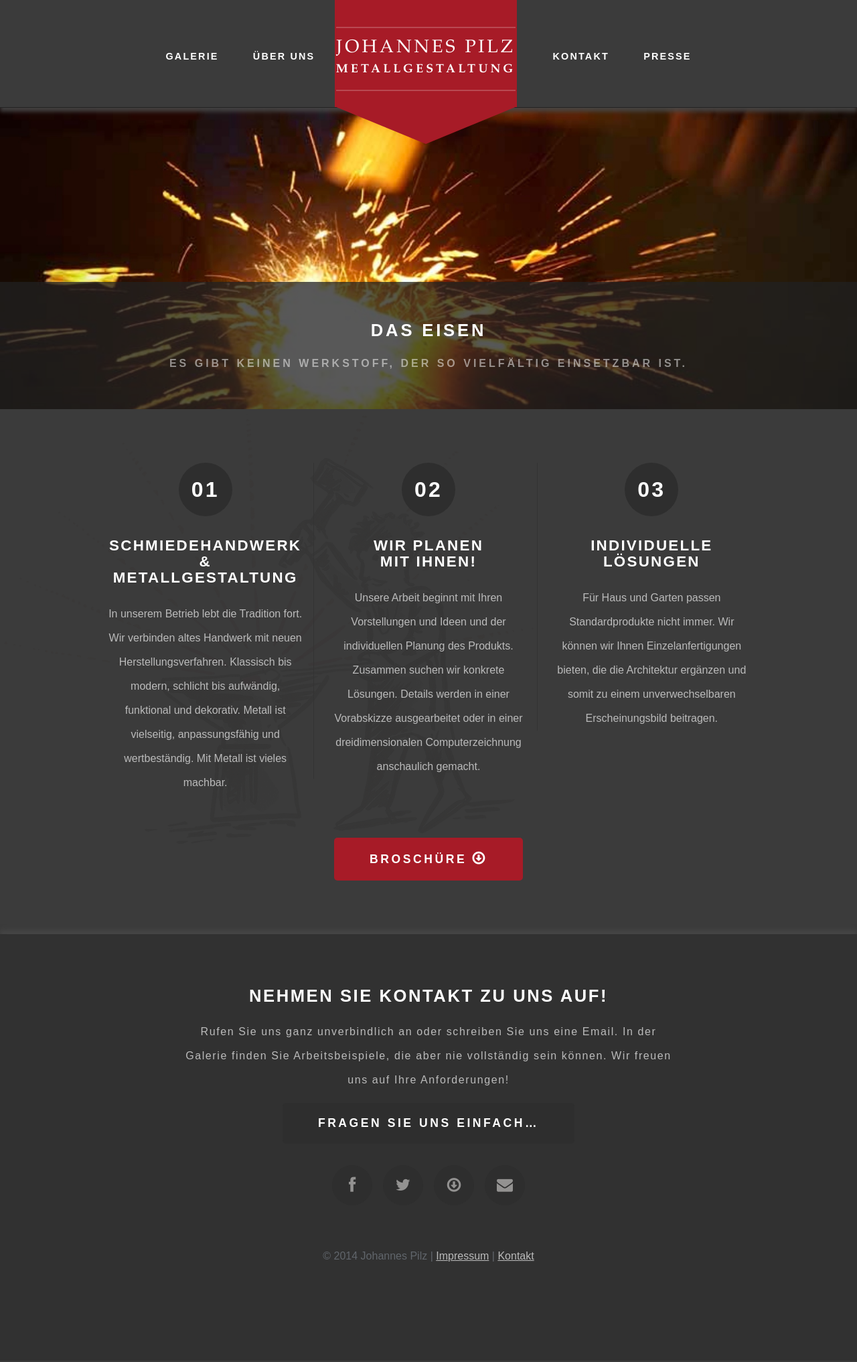
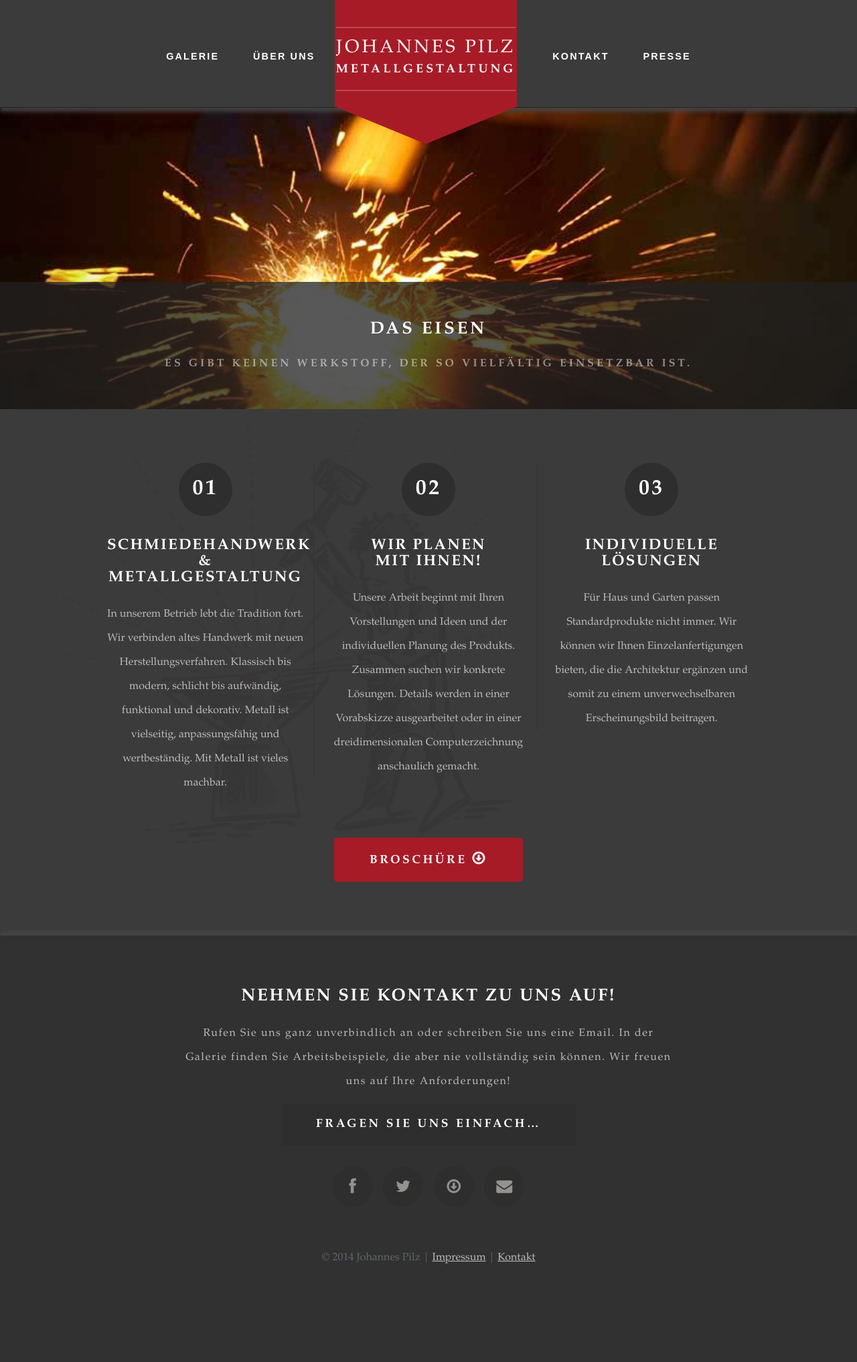
Before and after one commit to pilzschmiede/pilzschmiede.github.io, a Jekyll site: the page built from index.html, in a window 1280 px wide. Shown: the whole page at 67% size. Built offline with Jekyll 4.4.1, drawn with Linux system fonts in a browser that asks for light colours; some web fonts are replaced; the list of posts is cut into pages by our own code.

Commit message:
added fallback font

```diff
--- a/css/style.css
+++ b/css/style.css
@@ -15,7 +15,7 @@
 	body
 	{
 		background:  #3b3b3b;
-		font-family: 'Balthazar', sans-serif;
+		font-family: 'Book Antiqua', 'Palatino Linotype', 'Balthazar', sans-serif;
 		font-size: 11pt;
 		font-weight: 300;
 		color: #bbbbbb;
@@ -28,7 +28,7 @@
 	h1, h2, h3, h4, h5, h6
 	{
 		text-transform: uppercase;
-		font-family: 'Balthazar', sans-serif;
+		font-family: 'Book Antiqua', 'Palatino Linotype', 'Balthazar', sans-serif;
 		font-weight: 700;
 	}
 
@@ -367,7 +367,7 @@
 			text-transform: uppercase;
 			outline: 0;
 			white-space: nowrap;
-			font-family: 'Balthazar', sans-serif;
+			font-family: 'Book Antiqua', 'Palatino Linotype', 'Balthazar', sans-serif;
 			font-weight: 700;
 			font-size: 0.90em !important;
 			color: #fff !important;
@@ -887,7 +887,7 @@
 		text-align: center;
 		text-transform: uppercase;
 		font-weight: normal;
-        font-family: "Book Antiqua",'Balthazar';
+        font-family: "Book Antiqua", 'Palatino Linotype','Balthazar';
 	}
 
 		#logo:after
@@ -993,7 +993,7 @@
 				opacity: 0.5;
 				font-weight: 700;
 				color: #ffffff;
-				font-family: 'Balthazar', sans-serif;
+				font-family: 'Book Antiqua',  'Palatino Linotype', 'Balthazar', sans-serif;
 				text-transform: uppercase;
 				margin: 0;
 			}
@@ -1022,7 +1022,7 @@
 			line-height: 80px;
 			border-radius: 40px;
 			letter-spacing: 0.10em;
-			font-family: 'Balthazar', sans-serif;
+			font-family: 'Book Antiqua', 'Palatino Linotype', 'Balthazar', sans-serif;
 			text-align: center;
 			font-weight: 700;
 			color: #FFF;
```
